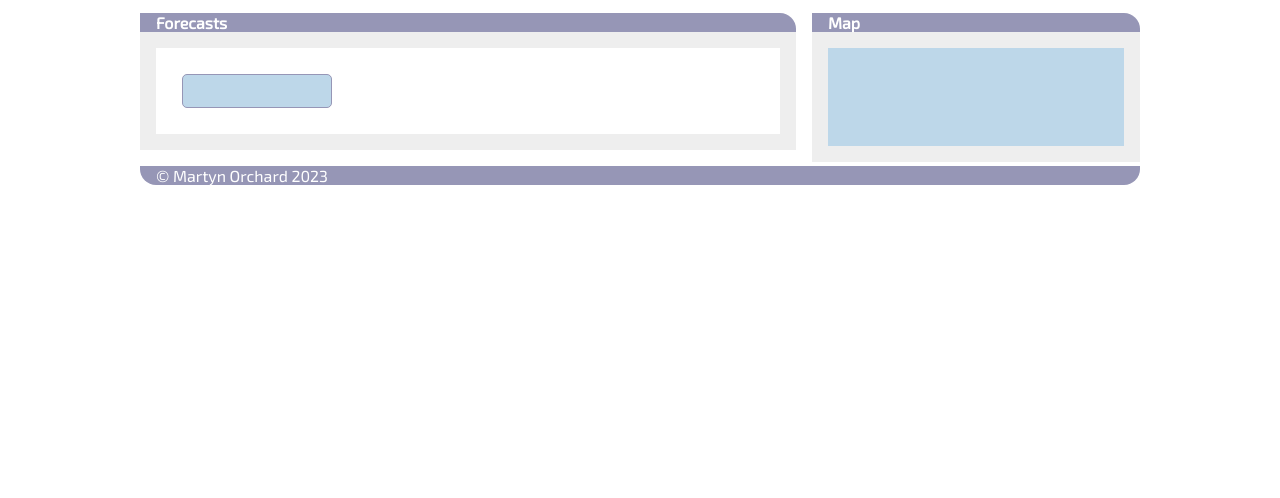
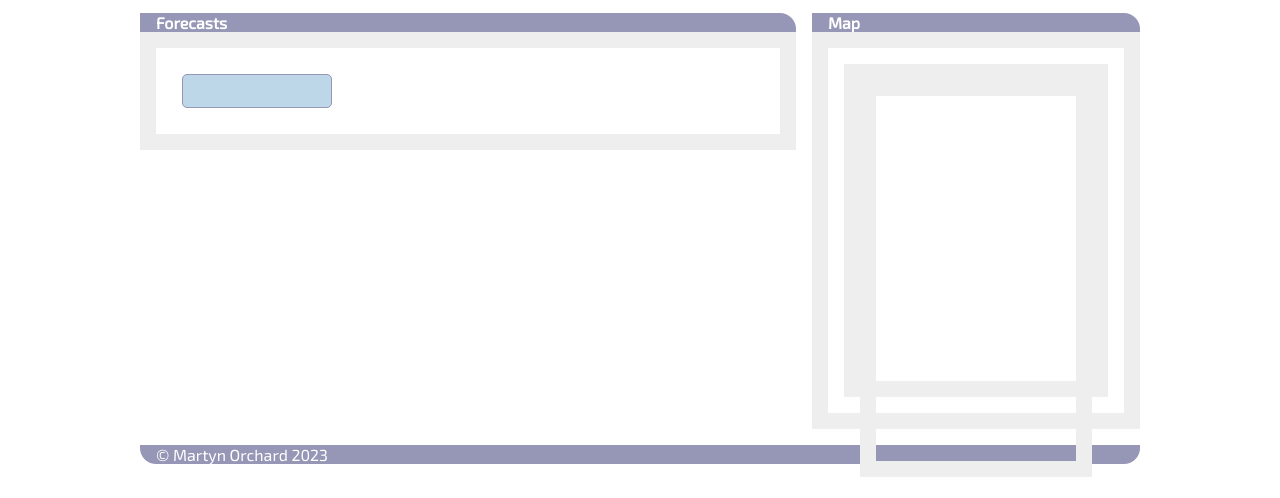
Before and after one commit to MartynOrchard1/Weather-App-Martini, a plain HTML site: page Weather App/index.html in a window 1280 px wide. Shown: the part 302-800 px from the top of the page. Drawn offline with nearby package versions, Linux system fonts and the light colour scheme; no server answers.

Commit message:
Wrapped the map in another div for styling reasons
Wrapped the map into another div to add a whitespace border like shown in assignment handout

```diff
--- a/Weather App/css/styles.css
+++ b/Weather App/css/styles.css
@@ -174,13 +174,16 @@ ul {
   width: 1rem;
 }
 
+.map {
+  border: 1rem solid #eeeeee;
+  height: 397px;
+}
+
 .map-container {
   border: 1rem solid #eeeeee;
-  background-color: #bdd7e9;
-  padding: 1rem;
   align-content: center;
   width: 100%;
-  height: 95%;
+  height: 100%;
 }
 
 .map {
--- a/Weather App/index.html
+++ b/Weather App/index.html
@@ -102,12 +102,14 @@
         <header class="bar border header-map">
           <h4>Map</h4>
         </header>
+        <div class="map">
         <div id="map" class="map-container">
           <div class="map">
 
           </div>
           <!-- Js will inject map here -->
         </div>
+      </div>
       </section> <!-- End Of Map Section -->
     </section>
     <footer class="bar">
```
